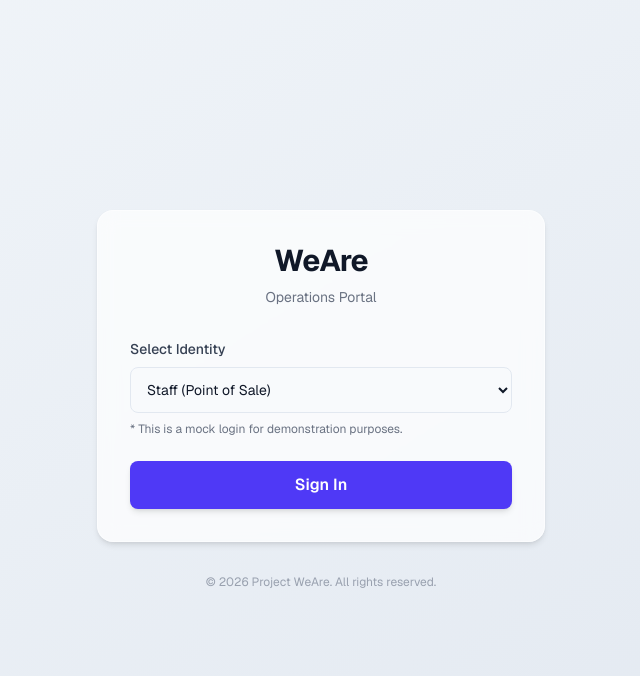
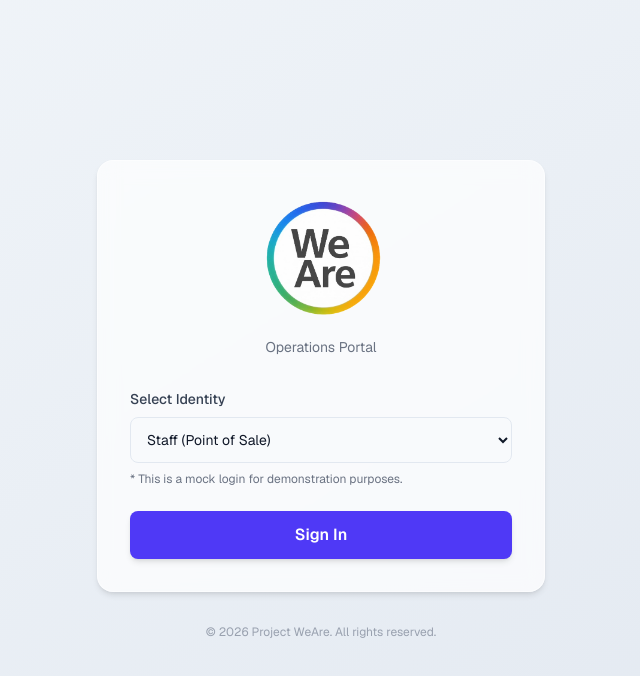
Before and after one commit to harleysederholm-alt/WeAre, a Next.js app in the folder apps/web/: page / in a window 1280 px wide. Shown: the top 676 px of the page, without its empty margins (319-959 px from the left). Built offline with nearby package versions, Linux system fonts and the light colour scheme; what ag-grid-community would draw is missing.

Commit message:
feat(branding): add login screen logo with blend mode

```diff
--- a/apps/web/src/components/LoginForm.tsx
+++ b/apps/web/src/components/LoginForm.tsx
@@ -16,8 +16,13 @@ export const LoginForm: React.FC = () => {
         <div className="flex flex-col items-center justify-center min-h-screen bg-linear-to-br from-slate-100 to-slate-200 p-4">
             <div className="glass-panel p-8 rounded-2xl shadow-xl w-full max-w-md transition-all">
                 <div className="text-center mb-8">
-                    <h1 className="text-3xl font-bold text-gray-900 tracking-tight">WeAre</h1>
-                    <p className="text-sm text-gray-500 mt-2">Operations Portal</p>
+                    {/* Logo with multiply blend mode to hide white background */}
+                    <img
+                        src="/logo.png"
+                        alt="WeAre Logo"
+                        className="h-32 mx-auto object-contain mix-blend-multiply"
+                    />
+                    <p className="text-sm text-gray-500 mt-4">Operations Portal</p>
                 </div>
 
                 <div className="space-y-6">
```
Also changed, not shown: apps/web/public/logo.png (added).
